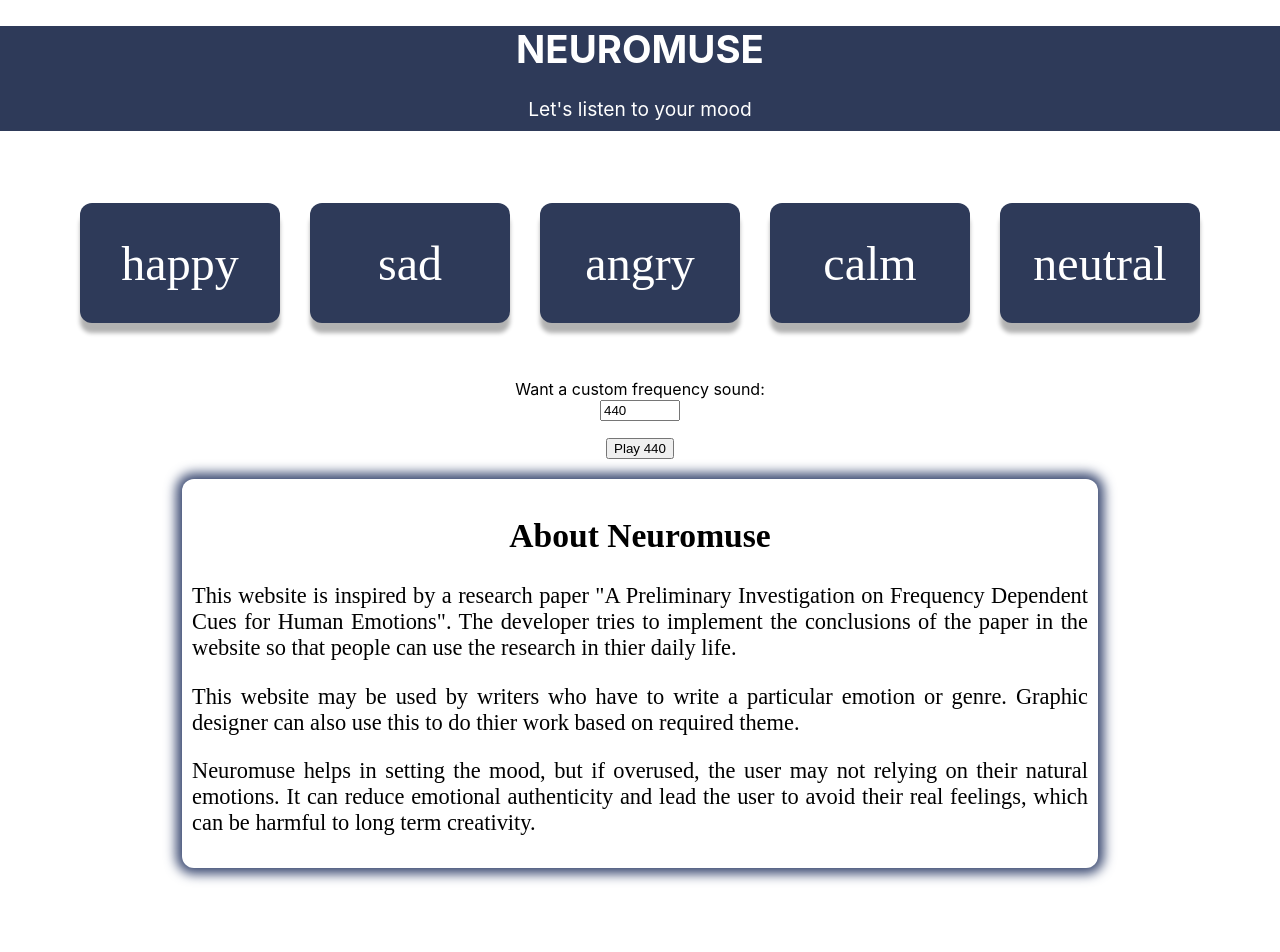
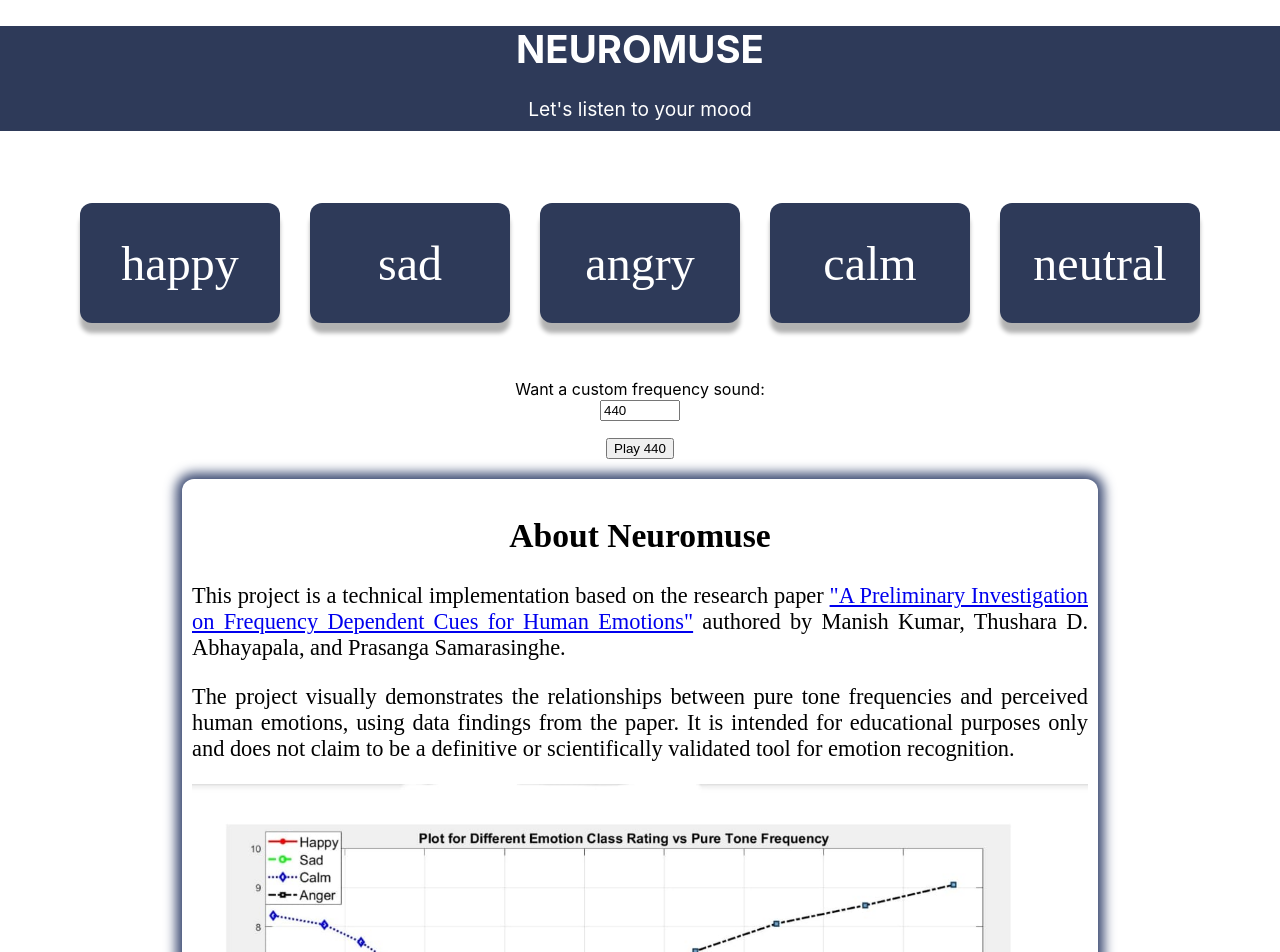
Before and after one commit to Misbah374/neuromuse, a React (Create React App) app: page / in a window 1280 px wide. Shown: the top 952 px of the page. Before the commit the page ends 888 px from the top, so only its background shows below. Built offline with nearby package versions, Linux system fonts and the light colour scheme.

Commit message:
Almost everything is set.

```diff
--- a/src/components/AboutUs.jsx
+++ b/src/components/AboutUs.jsx
@@ -1,20 +1,22 @@
 import React from "react";
+import myImage from "../assets/moodplot.jpg";
 
 const AboutUs = () => {
     return(
         <div className="about" style={{marginBottom:'20px'}}>
             <h2>About Neuromuse</h2>
             <p>
-                This website is inspired by a research paper "A Preliminary Investigation on Frequency Dependent Cues for Human Emotions". The developer tries
-                to implement the conclusions of the paper in the website so that people can use the research in thier daily life.
+                This project is a technical implementation based on the research paper <a href="https://www.mdpi.com/2624-599X/4/2/28">"A Preliminary
+                Investigation on Frequency Dependent Cues for Human Emotions"</a> authored by Manish Kumar, Thushara D. Abhayapala, and Prasanga Samarasinghe.
             </p>
             <p>
-                This website may be used by writers who have to write a particular emotion or genre. Graphic designer can also use this to do thier work based
-                on required theme.
+                The project visually demonstrates the relationships between pure tone frequencies and perceived human emotions, using data findings from
+                the paper. It is intended for educational purposes only and does not claim to be a definitive or scientifically validated tool for emotion
+                recognition.
             </p>
+            <img src={myImage} style={{width:'100%'}}></img>
             <p>
-                Neuromuse helps in setting the mood, but if overused, the user may not relying on their natural emotions. It can reduce emotional authenticity
-                and lead the user to avoid their real feelings, which can be harmful to long term creativity.
+                Above image is only for educational purpose. All rigths are reserved by the authors of research paper (links of the actual paper is given above).
             </p>
         </div>
     );
--- a/src/components/MusicPlayer.jsx
+++ b/src/components/MusicPlayer.jsx
@@ -1,18 +1,20 @@
-import react, {useState} from "react";
+import React, {useState, useRef} from "react";
 import MoodSelector from "./MoodSelector";
 
 const TomeGenerator = () =>{
     const [isPlaying, setIsPlaying] = useState(false);
     const [freq, setFreq] = useState(440);
+    const audioContextRef = useRef(null);
+    const oscillatorRef = useRef(null);
     const handleFrequencyChange = (newFreq) => {
         setFreq(newFreq);
+        if(oscillatorRef.current){
+            oscillatorRef.current.frequency.value = newFreq;        // update live if playing
+        }
     }
 
     const toggleTone = () => {
-        if(isPlaying){
-            console.log("Tone is playing currently...");
-            return;
-        }
+        if(!isPlaying){
             setIsPlaying(true);
             // create a new AudioContext and oscillator for each tone
             const audioContext = new (window.AudioContext || window.webkitAudioContext)();
@@ -23,8 +25,6 @@ const TomeGenerator = () =>{
             oscillator.frequency.value = freq;      // 440 Hz default
             oscillator.type = 'sine'    // Pure tone
 
-        //set a gain value to control the volume
-        gainNode.gain.value = 1;
 
             //connect the nodes: oscillator -> gain -> speakers
             oscillator.connect(gainNode);
@@ -33,22 +33,26 @@ const TomeGenerator = () =>{
             //start the oscillator immediately
             oscillator.start();
 
-        // stop the oscillator after a set duration like 10 seconds
-        const stopTime = audioContext.currentTime + 10;
-        oscillator.stop(stopTime);
-
-        //After the given duration, set the state back to not playing
-        setTimeout(() => {
+            // save references
+            audioContextRef.current = audioContext;
+            oscillatorRef.current = oscillator;
+        }
+        else{
+            // Stopping current sound
+            oscillatorRef.current.stop();
+            oscillatorRef.current.disconnect();
+            oscillatorRef.current = null;
+            audioContextRef.current.close();
+            audioContextRef.current = null;
             setIsPlaying(false);
-            audioContext.close();
-        }, 10000);
+        }
     };
 
     return(
         <div>
             <MoodSelector frequency={freq} onFrequencyChange={handleFrequencyChange}/>
-            <button onClick={toggleTone} >    {/*disabled={isPlaying}*/}
-                {isPlaying? 'Playing...':`Play ${freq}`}
+            <button onClick={toggleTone} >
+                {isPlaying? 'Stop':`Play ${freq}`}
             </button>
             <br></br><br></br>
         </div>
```
Also changed, not shown: src/assets/moodplot.jpg (added). Lines whose indentation alone changed are shown as unchanged.
